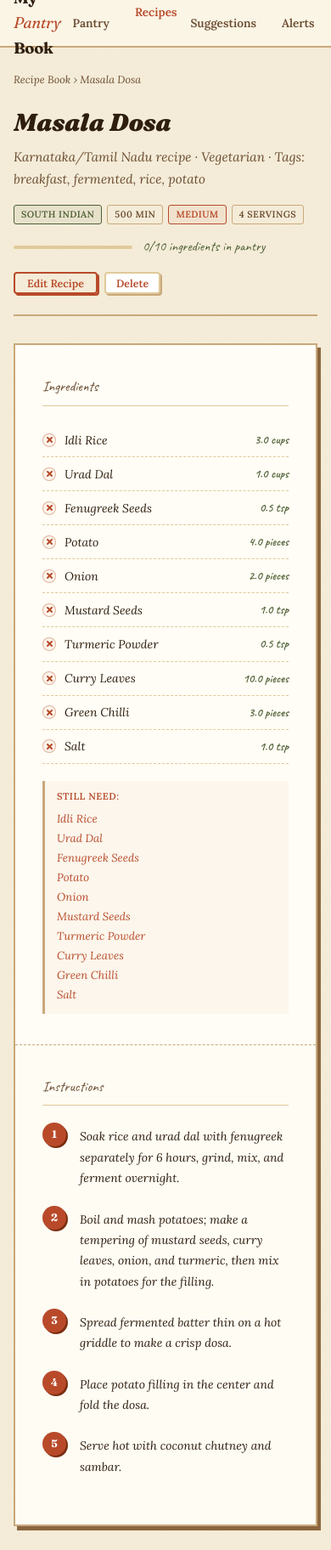
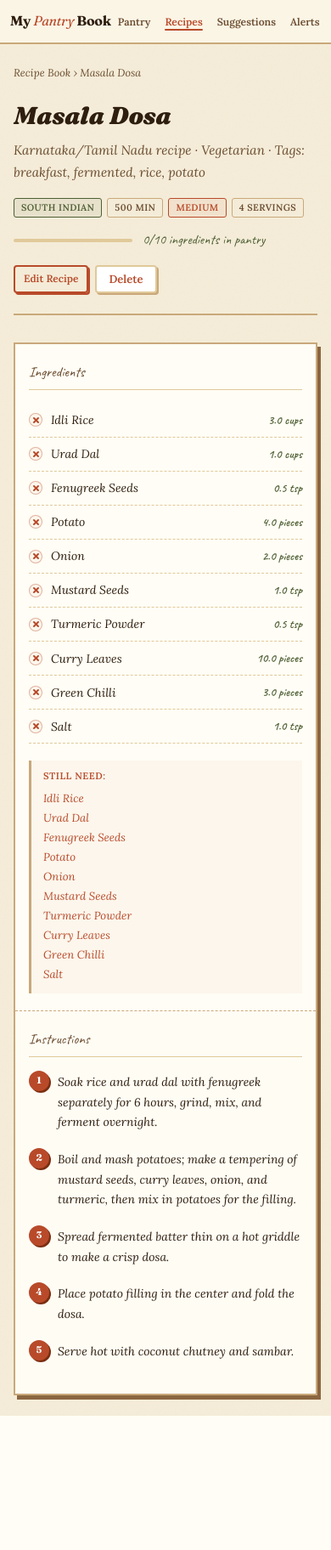
Before and after one commit to shreyaditha/MyPantryBook_Fast_API, a FastAPI app: page /recipes/1 in a window 390 px wide. Shown: the whole page at 85% size. After the commit the page ends 1666 px from the top, so only its background shows below. Run offline with FastAPI, Linux system fonts and the light colour scheme; data comes from the database, SQL or seed files in the repository; data that the repository does not hold is empty.

Commit message:
Optimize mobile layout: vertical landing nav, touch-friendly pantry cards, 1-col mobile recipe grid, responsive filter bar

```diff
--- a/app/static/css/styles.css
+++ b/app/static/css/styles.css
@@ -30,7 +30,7 @@
 
 /* ── Reset ─────────────────────────────────────────────────── */
 *, *::before, *::after { box-sizing: border-box; margin: 0; padding: 0; }
-html { scroll-behavior: smooth; }
+html { scroll-behavior: smooth; overflow-x: hidden; }
 
 body {
   font-family: var(--f-body);
@@ -39,16 +39,17 @@ body {
   color: var(--ink);
   min-height: 100vh;
   line-height: 1.6;
+  overflow-x: hidden;
 }
 
 a { color: var(--rust); text-decoration: none; }
 img { max-width: 100%; display: block; }
 
-/* ── Nav — dead simple, just text ─────────────────────────── */
+/* ── Nav ──────────────────────────────────────────────────── */
 .navbar {
   background: var(--bg-card);
   border-bottom: 2px solid var(--border);
-  padding: 0 40px;
+  padding: 0 24px;
   height: 56px;
   display: flex;
   align-items: center;
@@ -64,6 +65,7 @@ img { max-width: 100%; display: block; }
   color: var(--ink);
   letter-spacing: -0.3px;
   text-decoration: none;
+  white-space: nowrap;
 }
 .navbar-brand em {
   font-style: italic;
@@ -73,7 +75,7 @@ img { max-width: 100%; display: block; }
 .navbar-links {
   display: flex;
   align-items: center;
-  gap: 2px;
+  gap: 4px;
   list-style: none;
 }
 .navbar-links a {
@@ -81,11 +83,12 @@ img { max-width: 100%; display: block; }
   font-size: 0.85rem;
   font-weight: 600;
   color: var(--ink-light);
-  padding: 5px 14px;
+  padding: 6px 12px;
   border-radius: 4px;
   text-decoration: none;
   transition: color 0.15s, background 0.15s;
   position: relative;
+  white-space: nowrap;
 }
 .navbar-links a:hover { color: var(--rust); background: rgba(184,74,42,0.06); }
 .navbar-links a.active { color: var(--rust); }
@@ -93,8 +96,8 @@ img { max-width: 100%; display: block; }
   content: '';
   position: absolute;
   bottom: 2px;
-  left: 14px;
-  right: 14px;
+  left: 12px;
+  right: 12px;
   height: 2px;
   background: var(--rust);
   border-radius: 2px;
@@ -121,6 +124,7 @@ img { max-width: 100%; display: block; }
 .btn {
   display: inline-flex;
   align-items: center;
+  justify-content: center;
   gap: 6px;
   font-family: var(--f-body);
   font-weight: 600;
@@ -149,18 +153,18 @@ img { max-width: 100%; display: block; }
 .btn-lg { font-size:1rem; padding:13px 28px; }
 
 /* ── Layout ────────────────────────────────────────────────── */
-.page-wrapper { max-width: 1080px; margin: 0 auto; padding: 40px 24px; }
+.page-wrapper { max-width: 1080px; margin: 0 auto; padding: 36px 20px; }
 .page-header {
-  margin-bottom: 32px;
+  margin-bottom: 28px;
   display: flex;
   align-items: flex-end;
   justify-content: space-between;
   flex-wrap: wrap;
   gap: 12px;
-  padding-bottom: 20px;
+  padding-bottom: 16px;
   border-bottom: 2px solid var(--border);
 }
-.page-header h1 { font-family: var(--f-display); font-size: clamp(1.6rem,4vw,2.2rem); font-weight: 700; }
+.page-header h1 { font-family: var(--f-display); font-size: clamp(1.5rem,4vw,2.2rem); font-weight: 700; }
 
 /* ── LANDING — Cookbook Title Page ─────────────────────────── */
 .cover-page {
@@ -506,16 +421,16 @@ img { max-width: 100%; display: block; }
   box-shadow: var(--shadow-dark);
   overflow: hidden;
 }
-.book-page { padding: 36px 32px; }
+.book-page { padding: 32px 28px; }
 .book-page-left { border-right: 1px dashed var(--border); background: var(--bg-paper); }
 .book-page-right { background: #FFFCF4; }
 .book-page-label {
   font-family: var(--f-hand);
   font-size: 1.05rem;
   color: var(--ink-light);
-  margin-bottom: 20px;
+  margin-bottom: 16px;
   border-bottom: 1px solid var(--border-lt);
-  padding-bottom: 8px;
+  padding-bottom: 6px;
 }
 
 .ingredient-row {
@@ -536,22 +451,21 @@ img { max-width: 100%; display: block; }
 .ingredient-qty  { font-family: var(--f-hand); font-size: 0.9rem; color: var(--olive); font-weight: 600; }
 
 .step-list { list-style: none; }
-.step-item { display: flex; gap: 16px; margin-bottom: 20px; }
+.step-item { display: flex; gap: 14px; margin-bottom: 18px; }
 .step-marker {
   flex-shrink: 0;
-  width: 28px; height: 28px;
+  width: 26px; height: 26px;
   background: var(--rust);
   color: #fff;
   border-radius: 50%;
   display: flex; align-items: center; justify-content: center;
   font-family: var(--f-display);
   font-weight: 700;
-  font-size: 0.78rem;
+  font-size: 0.75rem;
   box-shadow: 2px 2px 0 var(--rust-dark);
 }
-.step-content { padding-top: 4px; font-size: 0.87rem; line-height: 1.75; font-style: italic; }
+.step-content { padding-top: 2px; font-size: 0.87rem; line-height: 1.7; font-style: italic; }
 
-/* Recipe hero (detail page) */
 .recipe-hero-meta { display: flex; flex-wrap: wrap; gap: 6px; margin: 12px 0; }
 
 /* ── Forms ─────────────────────────────────────────────────── */
@@ -691,20 +605,170 @@ textarea { resize: vertical; min-height: 100px; }
 .divider { border: none; border-top: 1px solid var(--border-lt); margin: 20px 0; }
 .divider-dashed { border-top-style: dashed; }
 
-/* ── Responsive ────────────────────────────────────────────── */
+/* ============================================================
+   MOBILE & TABLET RESPONSIVE SYSTEM
+   ============================================================ */
+
+/* ── Tablet (< 860px) ──────────────────────────────────────── */
 @media (max-width: 860px) {
   .book-spread { grid-template-columns: 1fr; }
   .book-page-left { border-right: none; border-bottom: 1px dashed var(--border); }
-  .cover-inner { padding: 40px 28px 36px; }
-  .navbar { padding: 0 16px; }
-  .page-wrapper { padding: 28px 16px; }
-  .form-row { grid-template-columns: 1fr; }
-  .ingredient-form-row { grid-template-columns: 1fr 1fr; }
-  .recipe-index-row { grid-template-columns: 1fr; }
-  .recipe-index-meta { text-align: left; }
+  .cover-inner { padding: 40px 24px 32px; }
+  .page-wrapper { padding: 24px 16px; }
 }
-@media (max-width: 560px) {
-  .pantry-table thead th:nth-child(3),
-  .pantry-table td:nth-child(3) { display: none; }
-  .cover-title { font-size: 3rem; }
+
+/* ── Mobile (< 640px) ──────────────────────────────────────── */
+@media (max-width: 640px) {
+  /* Navigation on Mobile */
+  .navbar {
+    padding: 0 12px;
+    height: 52px;
+  }
+  .navbar-brand {
+    font-size: 1rem;
+  }
+  .navbar-links {
+    gap: 1px;
+  }
+  .navbar-links a {
+    font-size: 0.76rem;
+    padding: 5px 8px;
+  }
+  .navbar-links a.active::after {
+    left: 8px;
+    right: 8px;
+  }
+
+  /* Buttons */
+  .btn {
+    padding: 8px 14px;
+    font-size: 0.82rem;
+  }
+  .btn-sm {
+    padding: 4px 10px;
+    font-size: 0.75rem;
+  }
+
+  /* Landing Title Page */
+  .cover-page {
+    padding: 24px 12px;
+  }
+  .cover-inner {
+    padding: 32px 18px 24px;
+  }
+  .cover-inner::before {
+    inset: 6px;
+  }
+  .cover-title {
+    font-size: 2.8rem;
+    letter-spacing: -1px;
+  }
+  .cover-subtitle {
+    font-size: 1.15rem;
+    margin-bottom: 18px;
+  }
+  .cover-nav {
+    flex-direction: column;
+    align-items: stretch;
+  }
+  .cover-nav a {
+    border-right: none;
+    border-bottom: 1px solid var(--border-lt);
+    padding: 11px;
+    text-align: center;
+    font-size: 0.85rem;
+  }
+  .cover-nav a:last-child {
+    border-bottom: none;
+  }
+
+  /* Recipe Cards Grid (No rotation on touch devices to prevent overflow) */
+  .recipe-grid-cards {
+    grid-template-columns: 1fr;
+    gap: 18px;
+  }
+  .recipe-card-text {
+    transform: none !important;
+  }
+
+  /* Filter Bar on Mobile */
+  .filter-bar {
+    display: flex;
+    flex-direction: column;
+    align-items: stretch;
+    gap: 12px;
+    padding: 16px;
+  }
+  .filter-group {
+    min-width: 0;
+    width: 100%;
+  }
+
+  /* Pantry Table -> Mobile Cards */
+  .pantry-table,
+  .pantry-table tbody,
+  .pantry-table tr,
+  .pantry-table td {
+    display: block;
+    width: 100%;
+  }
+  .pantry-table thead {
+    display: none;
+  }
+  .pantry-table tr {
+    background: var(--bg-paper);
+    border: 1.5px solid var(--border);
+    border-radius: 4px;
+    margin-bottom: 12px;
+    padding: 14px 16px;
+    box-shadow: 2px 2px 0 var(--border);
+  }
+  .pantry-table td {
+    padding: 3px 0;
+    border-bottom: none;
+  }
+  .pantry-table td.pantry-ing-name {
+    font-size: 1.05rem;
+    margin-bottom: 2px;
+  }
+  .pantry-table td:last-child {
+    margin-top: 10px;
+    padding-top: 10px;
+    border-top: 1px dashed var(--border-lt);
+    display: flex;
+    justify-content: flex-end;
+  }
+
+  /* Forms on Mobile */
+  .form-card {
+    padding: 20px 16px;
+  }
+  .form-row {
+    grid-template-columns: 1fr;
+    gap: 12px;
+  }
+  .ingredient-form-row {
+    grid-template-columns: 1fr 1fr;
+    gap: 8px;
+  }
+  .ingredient-form-row input[type="text"] {
+    grid-column: 1 / -1;
+  }
+  .ingredient-form-row button {
+    grid-column: 1 / -1;
+    width: 100%;
+  }
+
+  /* Recipe Detail Book Spread */
+  .book-page {
+    padding: 20px 16px;
+  }
+  .step-item {
+    gap: 10px;
+  }
+  .step-marker {
+    width: 24px;
+    height: 24px;
+    font-size: 0.7rem;
+  }
 }
```
Also changed, not shown: other parts of app/static/css/styles.css (+31 -120 lines).
